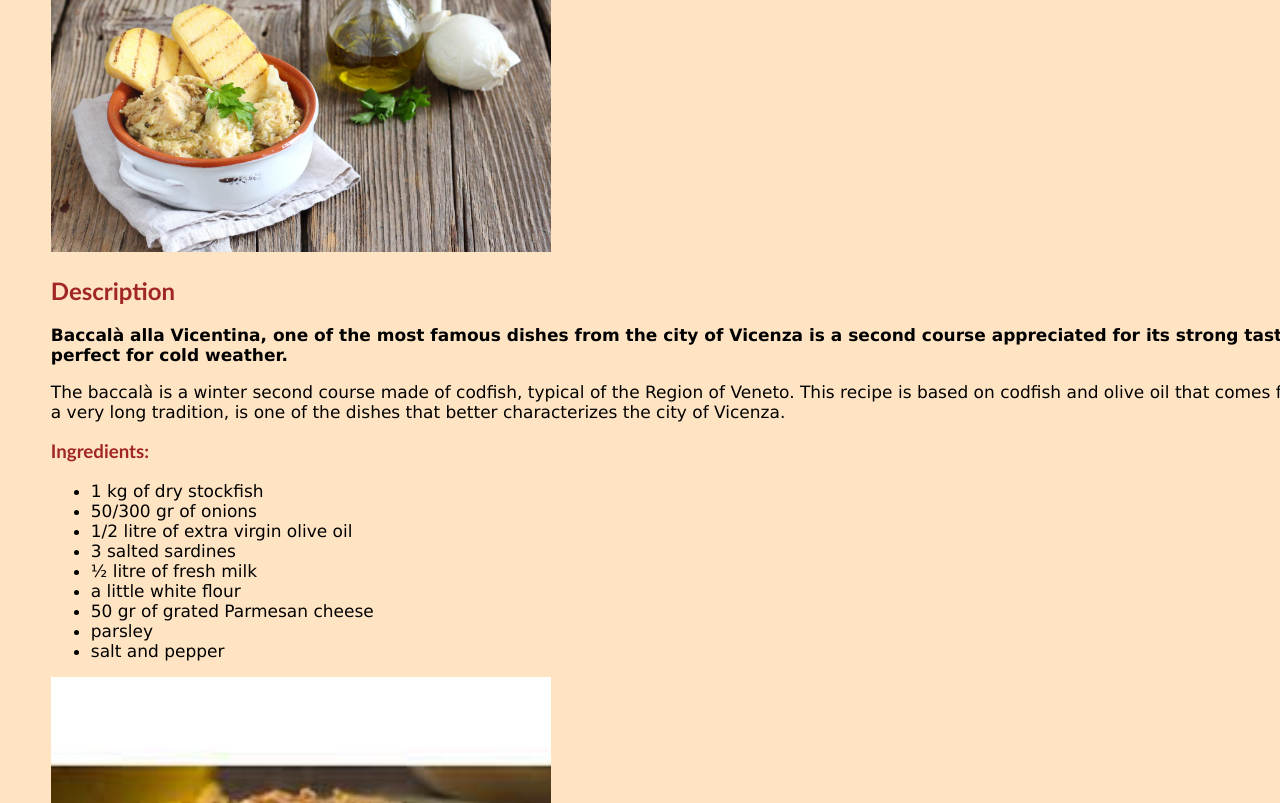
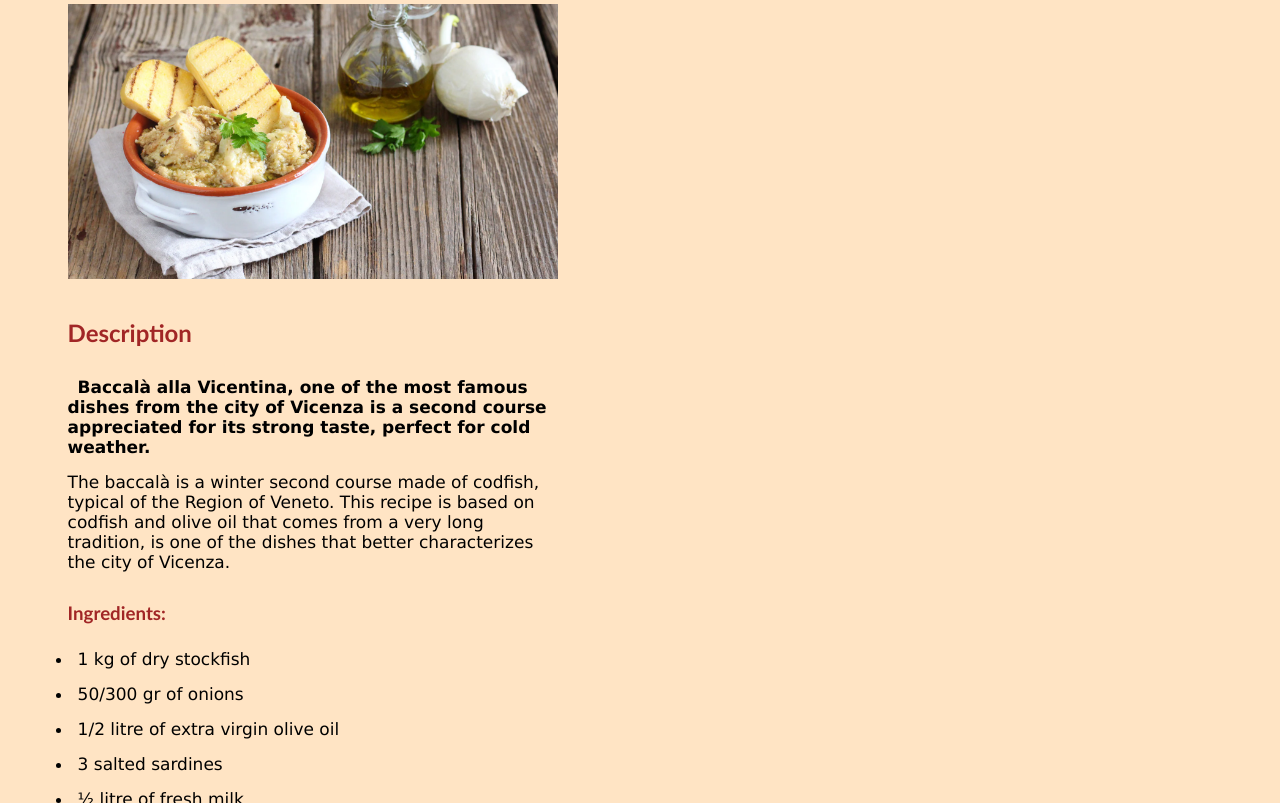
Before and after one commit to valiumzz/odin-recipes, a plain HTML site: page recipes/baccala.html in a window 1280 px wide. Shown: the part 142-945 px from the top of the page. Drawn offline with Linux system fonts and the light colour scheme.

Commit message:
Test box model

```diff
--- a/styles.css
+++ b/styles.css
@@ -1,3 +1,7 @@
+* {
+    padding: 5px;
+    margin: 5px;
+}
 .background {
     background-color: bisque;
     height:100%;
@@ -14,6 +18,7 @@ h3
 {
     font-family: 'Gill Sans', 'Gill Sans MT', Calibri, 'Trebuchet MS', sans-serif;
     color: rgb(161, 38, 38);
+    width: 500px;
 }
 li {
     font-size: 20px;
@@ -30,12 +35,14 @@ a {
 .ingredients,
 .steps {
     color: black;
+    width: 500px;
 }
 
 #description,
 li {
     font-family: Verdana, Geneva, Tahoma, sans-serif;
     font-size: 17px;
+    width: 500px;
 }
 * {
     -webkit-box-sizing: border-box;
```
